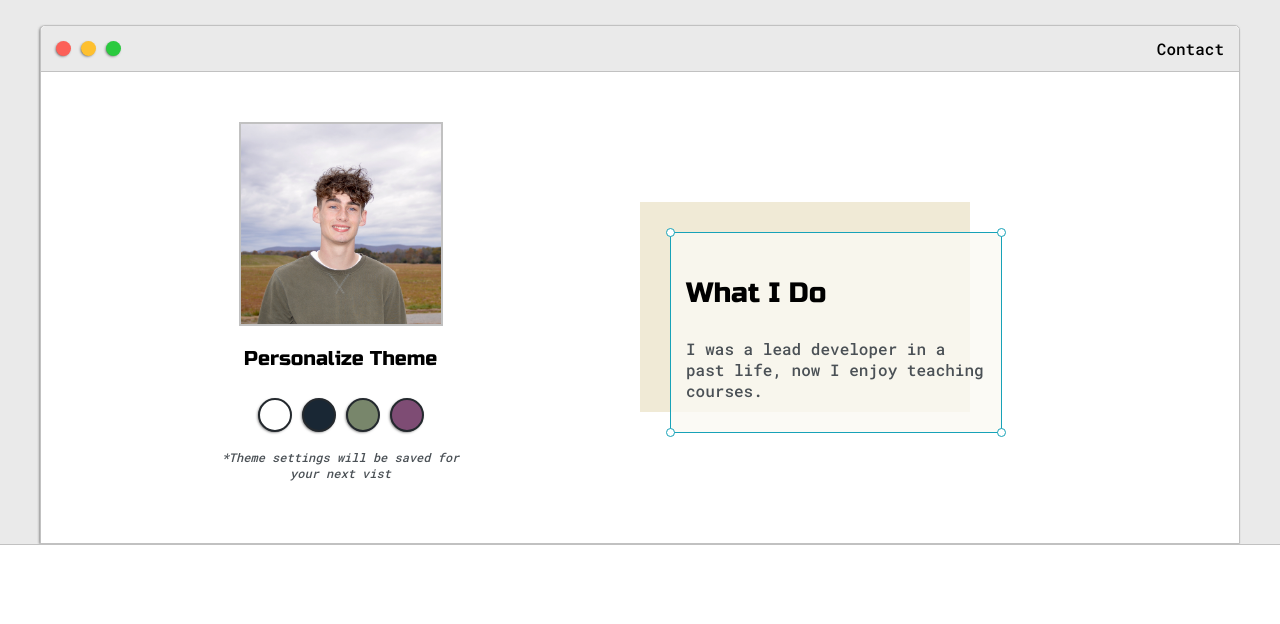
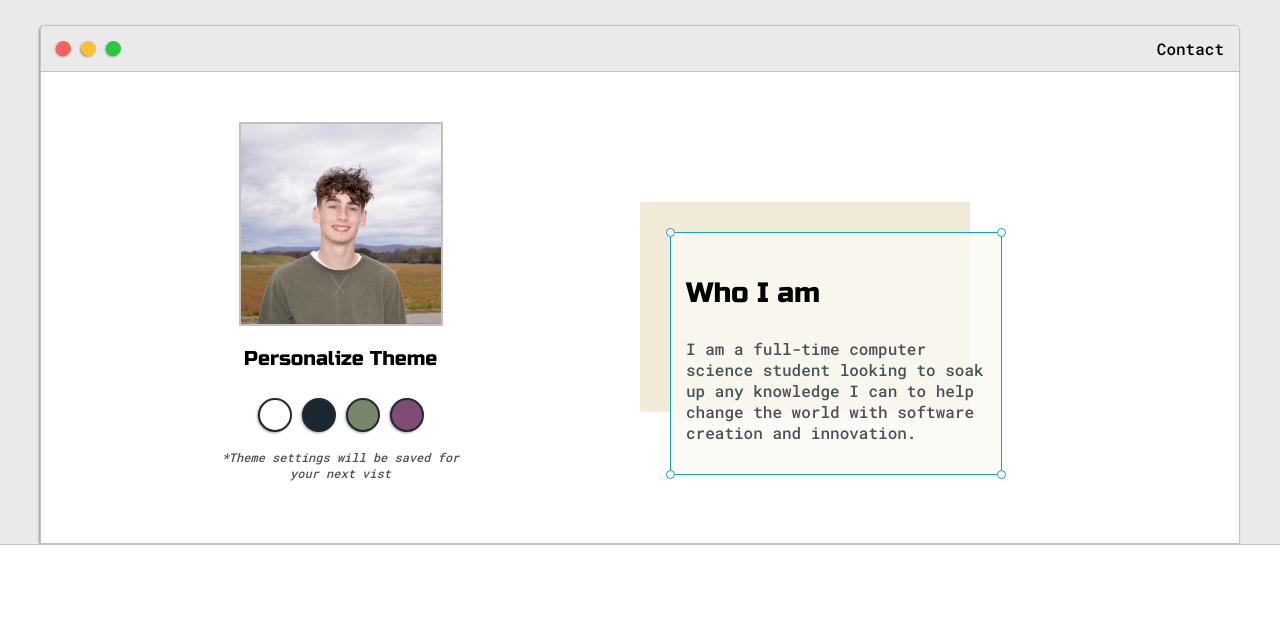
Before and after one commit to caleb-harrison/Portfolio-Website, a plain HTML site: page index.html in a window 1280 px wide. Shown: the part 136-760 px from the top of the page. Drawn offline with Linux system fonts and the light colour scheme.

Commit message:
added personal desc

```diff
--- a/index.html
+++ b/index.html
@@ -61,8 +61,8 @@
 						<div id="preview">
 							<div id="corner-tl" class="corner"></div>
 							<div id="corner-tr" class="corner"></div>
-							<h3>What I Do</h3>
-							<p>I was a lead developer in a past life, now I enjoy teaching courses.</p>
+							<h3>Who I am</h3>
+							<p>I am a full-time computer science student looking to soak up any knowledge I can to help change the world with software creation and innovation.</p>
 							<div id="corner-br" class="corner"></div>
 							<div id="corner-bl" class="corner"></div>
 						</div>
```
